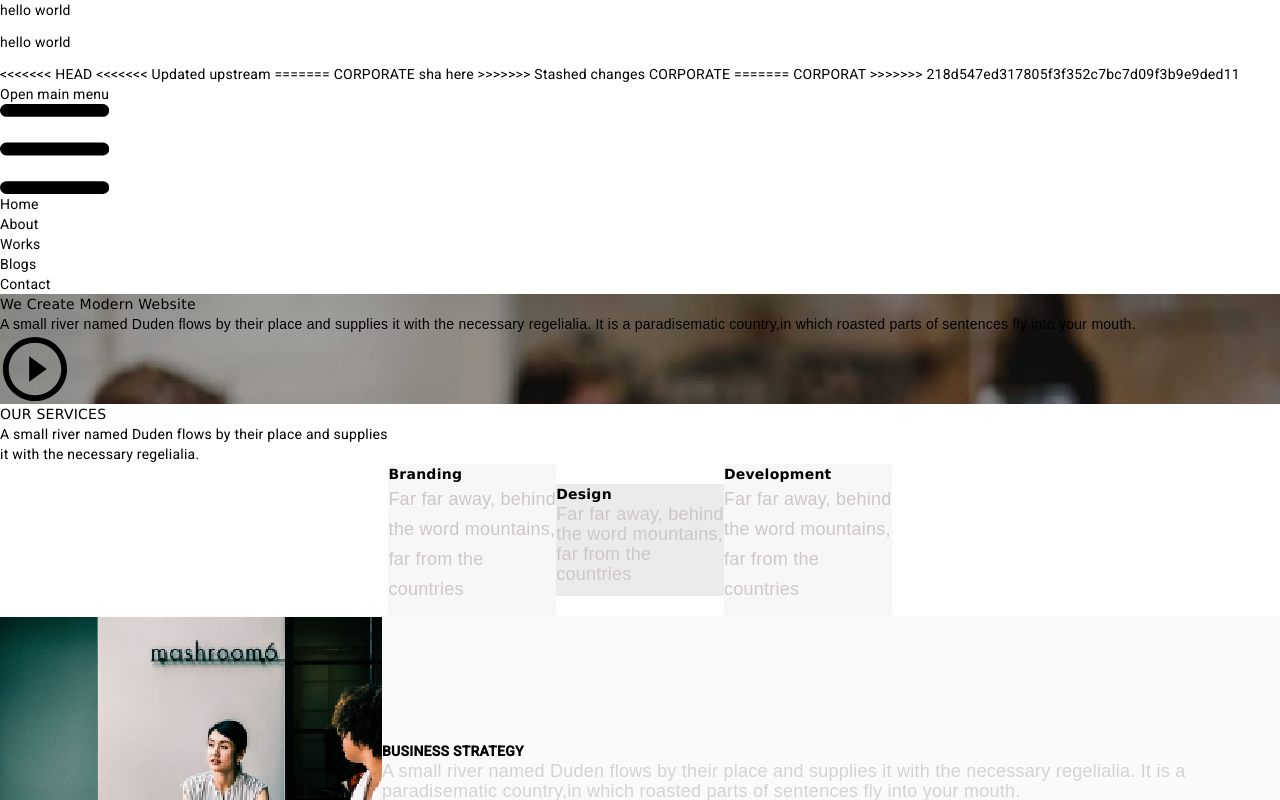
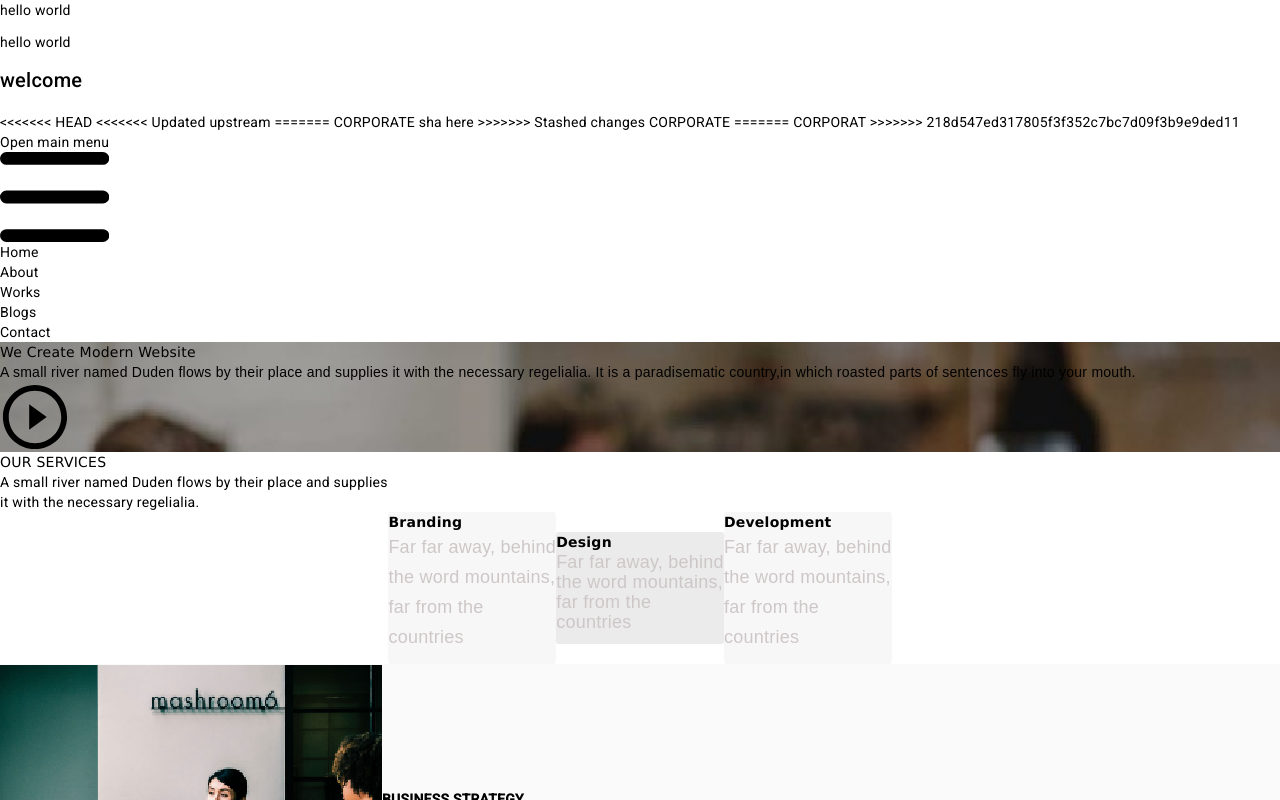
Before and after one commit to shaaakir7/Corporate-angular, an Angular app: page /home in a window 1280 px wide. Shown: the top 800 px of the page. Built offline with nearby package versions, Linux system fonts and the light colour scheme.

Commit message:
added para

```diff
--- a/src/app/app.component.html
+++ b/src/app/app.component.html
@@ -3,6 +3,9 @@
     <p>hello world</p>
 
   <p>hello world</p>
+  <div>
+    <h2>welcome</h2>
+  </div>
 
   <!--*************************** nav starts here ************************* -->
 
```
